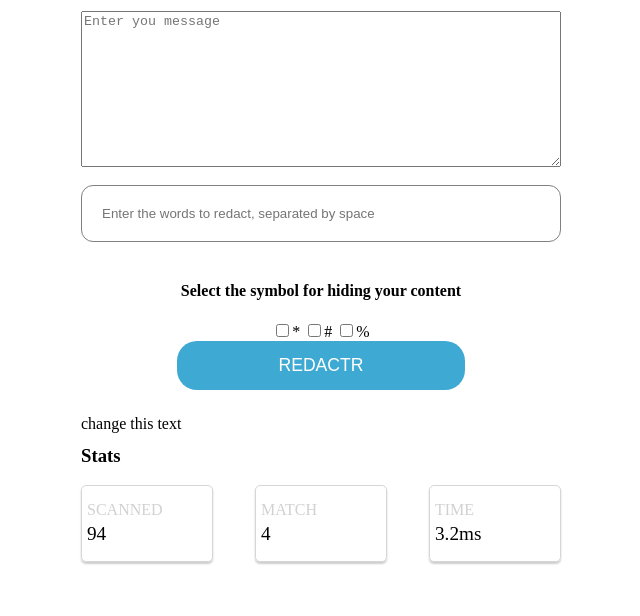
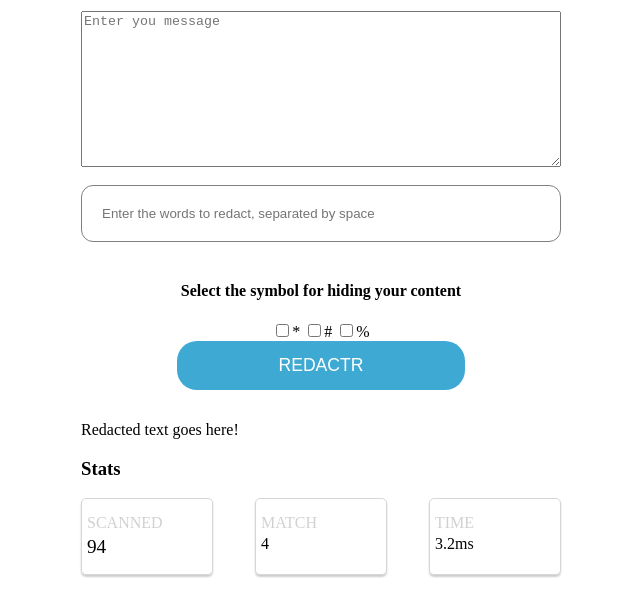
Before and after one commit to MaxAhmad/altschool-circle-255-Redactr, a plain HTML site: page index.html in a window 1280 px wide. Shown: the part 108-724 px from the top of the page, without its empty margins (319-959 px from the left). Drawn offline with Linux system fonts and the light colour scheme.

Commit message:
add comments

```diff
--- a/app.mjs
+++ b/app.mjs
@@ -51,13 +51,13 @@ function startApp() {
     let stArr = ST.split(' ') //stArr = scramble text array
     let mtArr = MT.split(' ')
 
-
+// code to get number of words scrambled
     console.log(mtArr.length)
     console.log(MT)
     console.log(stArr)
     console.log(MT.length)
 
-
+// code to get length of characters scanned
     let strLength = stArr.join('')
     console.log(strLength)
     console.log(strLength.length)
@@ -88,7 +88,7 @@ function startApp() {
     paragragh.innerHTML = MT
 
     var t1 = performance.now();
-    console.log("Call to doWork took " + (t1 - t0) + " milliseconds.")
+    console.log("Your Words was scrambled in  " + (t1 - t0) + " milliseconds.")
 
   })
 }
--- a/index.html
+++ b/index.html
@@ -27,7 +27,7 @@
       <button type="submit" class="btn button-btn"> Redactr</button>
     </form>
     <div class="results">
-      <p class="para">change this text</p>
+      <p class="para">Redacted text goes here!</p>
       <h3>Stats</h3>
       <div class="stats">
         <div class="stats-card">
@@ -36,11 +36,11 @@
         </div>
         <div class="stats-card">
           <p class="stat">Match</p>
-          <p class="totalWords">4</p>
+          <p class="totalMatch">4</p>
         </div>
         <div class="stats-card">
           <p class="stat">Time</p>
-          <p class="totalWords">3.2ms</p>
+          <p class="totalTime">3.2ms</p>
         </div>
       </div>
     </div>
--- a/style.css
+++ b/style.css
@@ -4,7 +4,7 @@
     --width: 500px;
 }
 
-p {
+.stats p {
   line-height: 5px;
 }
 
```
